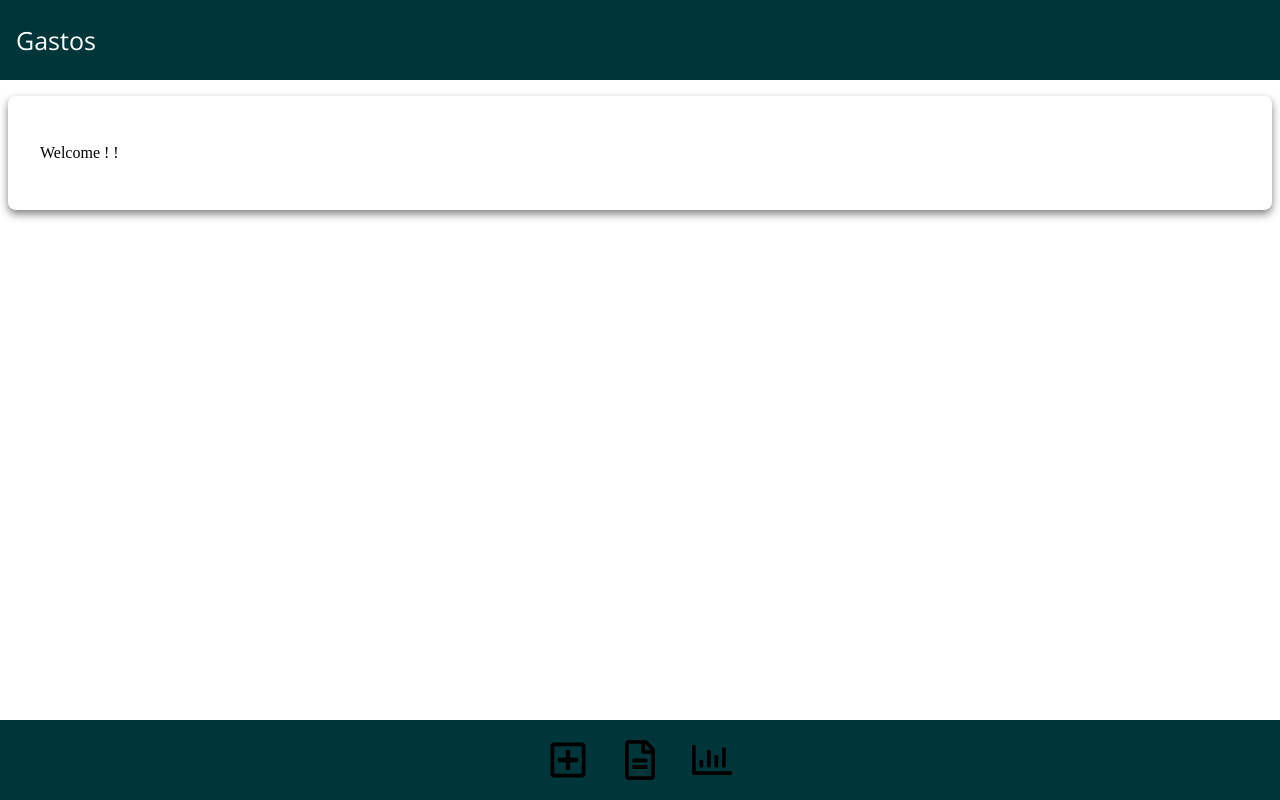
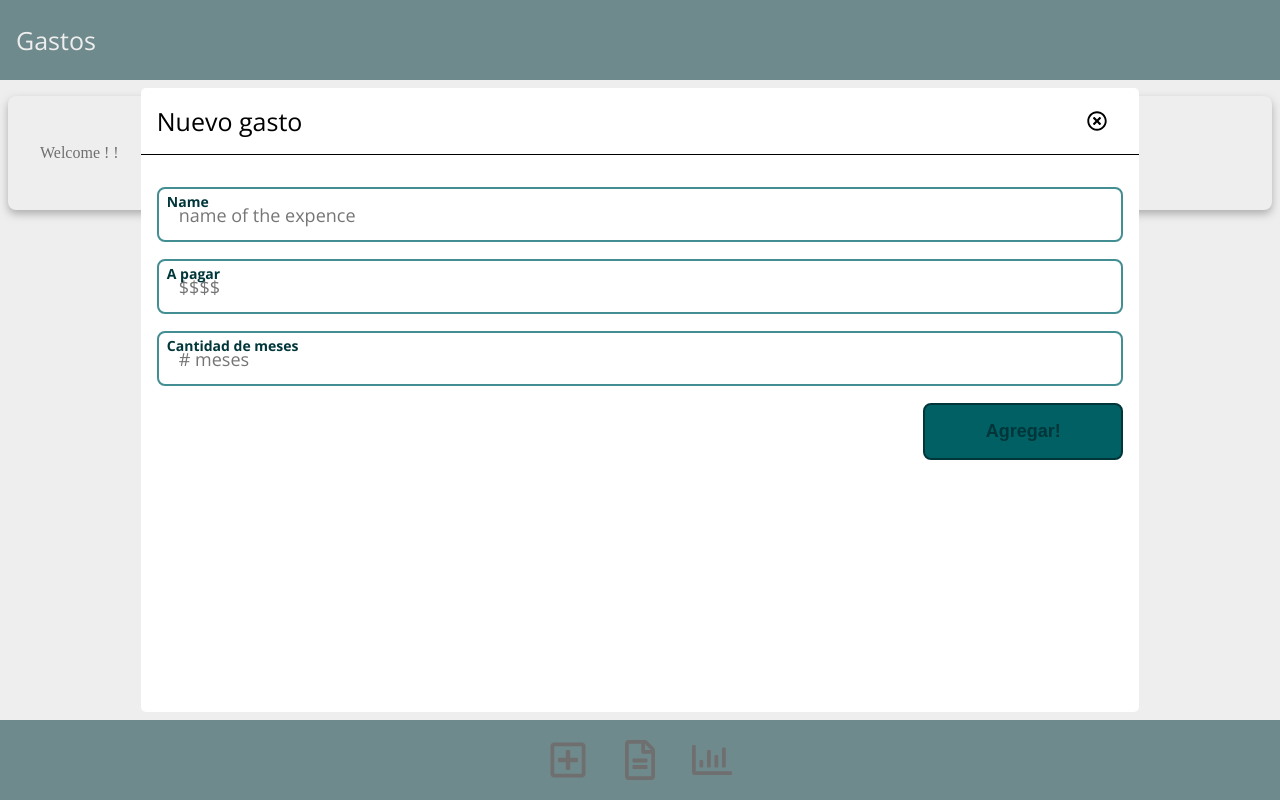
Before and after one commit to mavenesio/house-expenses, a Next.js app: page / in a window 1280 px wide. Both pictures are taken after a click on the icon 568 px from the left and 760 px from the top of the page. Built offline with nearby package versions, Linux system fonts and the light colour scheme.

Commit message:
modal working progress

```diff
--- a/Components/FooterNavbar/FooterNavbar.js
+++ b/Components/FooterNavbar/FooterNavbar.js
@@ -1,8 +1,11 @@
-import React from 'react';
+// @ts-nocheck
+import React, {useState} from 'react';
 import styled from 'styled-components';
 import PlusSquare from '../Icons/PlusSquare';
 import ChartBar from '../Icons/ChartBar';
 import FileRegular from '../Icons/FileRegular';
+import Modal from '../Modal/Modal';
+import ModalCard from '../Modal/ModalCard';
 
 import Link from 'next/link';
 
@@ -48,14 +51,26 @@ const ChartButton = styled(ChartBar)`
     }
 `;
 
+
 const FooterNavbar = () => {
-    return (
-        <FooterNavbarContainer>
-            <PlusButton onClick={() => console.log('111111')}/>
-            <HistoryButton onClick={() => console.log('2222')}/>
-            <ChartButton onClick={() => console.log('3333')}/>
-        </FooterNavbarContainer>
-    )
+    const [ModalIsVisible, setModalIsVisible] = useState(false);
+
+    return (<>
+                <FooterNavbarContainer>
+                    <PlusButton onClick={() => setModalIsVisible(!ModalIsVisible)}/>
+                    <HistoryButton onClick={() => console.log('2222')}/>
+                    <ChartButton onClick={() => console.log('3333')}/>
+                </FooterNavbarContainer>
+                <Modal
+                    isVisible={ModalIsVisible}
+                    changeVisibility={() => setModalIsVisible(!ModalIsVisible)}>
+                        <ModalCard
+                            onSuccess={(name, payment) => console.log('name: ', name, 'paymnet: ', payment)}
+                            changeVisibility={() => setModalIsVisible(!ModalIsVisible)}
+                        />
+                </Modal >
+            </>
+            )
 }
 
 export default FooterNavbar
--- /dev/null
+++ b/Components/Icons/TimesCircle.js
@@ -0,0 +1,24 @@
+import * as React from "react";
+
+function TimesCircle(props) {
+  return (
+    <svg
+      aria-hidden="true"
+      data-prefix="far"
+      data-icon="times-circle"
+      className="prefix__svg-inline--fa prefix__fa-times-circle prefix__fa-w-16"
+      viewBox="0 0 512 512"
+      width="1em"
+      height="1em"
+      {...props}
+    >
+      <path
+        fill="currentColor"
+        d="M256 8C119 8 8 119 8 256s111 248 248 248 248-111 248-248S393 8 256 8zm0 448c-110.5 0-200-89.5-200-200S145.5 56 256 56s200 89.5 200 200-89.5 200-200 200zm101.8-262.2L295.6 256l62.2 62.2c4.7 4.7 4.7 12.3 0 17l-22.6 22.6c-4.7 4.7-12.3 4.7-17 0L256 295.6l-62.2 62.2c-4.7 4.7-12.3 4.7-17 0l-22.6-22.6c-4.7-4.7-4.7-12.3 0-17l62.2-62.2-62.2-62.2c-4.7-4.7-4.7-12.3 0-17l22.6-22.6c4.7-4.7 12.3-4.7 17 0l62.2 62.2 62.2-62.2c4.7-4.7 12.3-4.7 17 0l22.6 22.6c4.7 4.7 4.7 12.3 0 17z"
+      />
+    </svg>
+  );
+}
+
+const MemoTimesCircle = React.memo(TimesCircle);
+export default MemoTimesCircle;
--- a/Components/Input/Input.js
+++ b/Components/Input/Input.js
@@ -2,9 +2,7 @@ import styled from 'styled-components';
 
 const Input = styled.input`
     margin-top: 1rem;
-    min-height:3rem;
-    min-width:200px;
-    width:10vw;
+    width:100%;
     border-radius:8px;
     padding: 12px 20px;
     border: 2px solid ${props => props.theme.color.primaryLightColor};
--- /dev/null
+++ b/Components/Modal/Modal.js
@@ -0,0 +1,34 @@
+// @ts-nocheck
+import React, {useCallback} from 'react';
+import styled from 'styled-components';
+
+const ModalContainer = styled.div`
+    display: ${props => props.isVisible ? 'flex' : 'none'};
+    justify-content: center;
+    z-index:1;
+    position:absolute;
+    top:0;
+    left:0;
+    right:0;
+    background-color:rgba(222, 222, 222,0.5);
+    width:100%;
+    height:100%;
+`;
+
+const Modal = (props) => {
+    const {isVisible, children} = props;
+    const renderModalBody = useCallback(
+        (ch) => {
+            return React.Children.map(ch, (child) => {
+                return React.cloneElement(child);
+                });
+            }
+        , []);
+    return (
+        <ModalContainer isVisible={isVisible}>
+            {renderModalBody(children)}
+        </ModalContainer>
+    )
+}
+
+export default Modal;
--- /dev/null
+++ b/Components/Modal/ModalCard.js
@@ -0,0 +1,106 @@
+// @ts-nocheck
+import React, {useState, useCallback} from 'react';
+import styled from 'styled-components';
+import TimesCircle from '../Icons/TimesCircle';
+import Input from '../Input/Input';
+import Button from '../Button/Button';
+
+const CrossButton = styled(TimesCircle)`
+    align-self:center;
+    font-size: 20px;
+    color: black;
+    margin: 0rem 1rem 0rem 1rem;
+    &:hover{
+        color: ${props => props.theme.color.primaryLightColor};
+    }
+`;
+const ModalCardContainer = styled.div`
+    z-index:5;
+    position:relative;
+    align-self:center;
+    background-color:white;
+    border-radius:5px;
+    width:78%;
+    height:78%;
+`;
+const ModalHeader = styled.div`
+    display:flex;
+    flex-direction:row;
+    justify-content:space-between;
+    padding:1rem;
+    border-bottom: 1px solid black;
+`;
+const ModalHeaderText = styled.div`
+    font-family:${props => props.theme.font.family};
+    font-size: ${props => props.theme.font.size.subTitle};
+`;
+const ModalBody = styled.div`
+    display:flex;
+    flex-direction:column;
+`;
+const ModalFooter = styled.div`
+    display:flex;
+    flex-direction:row;
+    justify-content:flex-end;
+`;
+
+const InputContainer = styled.div`
+    display:flex;
+    flex-direction:column;
+    margin:1rem;
+    font-family: ${props => props.theme.font.family};
+    font-size: ${props => props.theme.font.size.text};
+    font-weight: ${props => props.theme.font.weight.bold};
+`;
+const NameInput = styled(Input).attrs({placeholder:'name of the expence', type:'string', name:'name'})``;
+const PaymentInput = styled(Input).attrs({placeholder:'$$$$', type:'number', name:'payment'})``;
+const MonthsInput = styled(Input).attrs({placeholder:'# meses', type:'number', name:'Month'})``;
+
+const ModalCard = (props) => {
+    const [Name, setName] = useState('');
+    const [Payment, setPayment] = useState('0');
+    const [Months, setMonths] = useState('1');
+    const {onSuccess, changeVisibility} = props;
+
+
+    return (
+        <ModalCardContainer>
+            <ModalHeader>
+                <ModalHeaderText>
+                    Nuevo gasto
+                </ModalHeaderText>
+                <CrossButton onClick={changeVisibility}/>
+            </ModalHeader>
+            <ModalBody>
+                <InputContainer>
+                    <NameInput
+                        Value={Name}
+                        onChange={(event) => {setName(event.target.value)}}
+                    />
+                    <label>Name</label>
+                </InputContainer>
+                <InputContainer>
+                    <PaymentInput
+                        Value={Payment}
+                        onChange={(event) => {setPayment(event.target.value)}}
+                    />
+                    <label>A pagar</label>
+                </InputContainer>
+                <InputContainer>
+                    <MonthsInput
+                        Value={Months}
+                        onChange={(event) => {setMonths(event.target.value)}}
+                    />
+                    <label>Cantidad de meses</label>
+                </InputContainer>
+            </ModalBody>
+            <ModalFooter>
+                <InputContainer>
+                    <Button onClick={() => {onSuccess(Name, Payment);/* changeVisibility()*/}} >Agregar!</Button>
+                </InputContainer>
+            </ModalFooter>
+        </ModalCardContainer>
+    )
+}
+
+export default ModalCard;
```
Also changed, not shown: package.json (+4 -4 lines), 1 other file (tests, documents, lock files or other folders).
